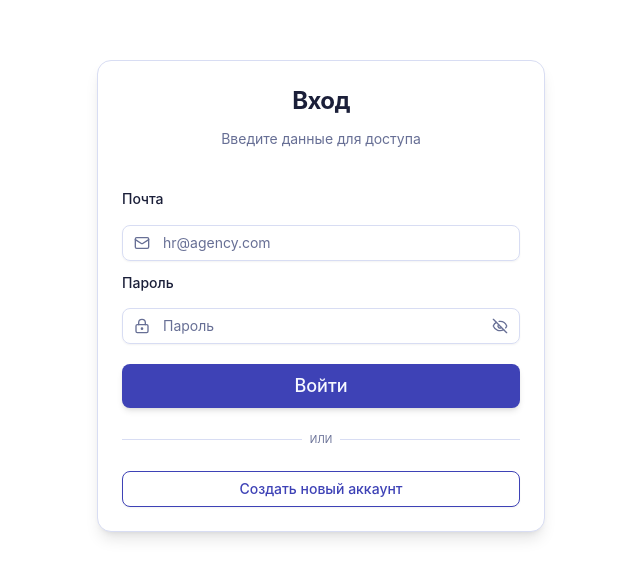
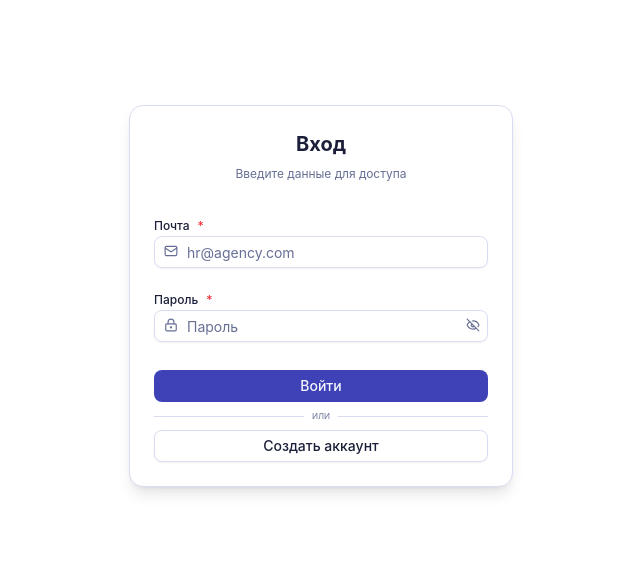
Before and after one commit to echpochmak770/applicant-tracking-system, a React app in the folder frontend/: page /auth in a window 1280 px wide. Shown: the part 104-682 px from the top of the page, without its empty margins (319-959 px from the left). Built offline with nearby package versions, Linux system fonts and the light colour scheme; the HTML template or start-up script is replaced by a standard one; what ag-grid-react would draw is missing.

Commit message:
feat-auth-client-validation

```diff
--- a/frontend/package.json
+++ b/frontend/package.json
@@ -10,6 +10,7 @@
     "preview": "vite preview"
   },
   "dependencies": {
+    "@hookform/resolvers": "^5.2.2",
     "@tailwindcss/vite": "^4.2.0",
     "@tanstack/react-query": "^5.90.21",
     "ag-grid-react": "^35.1.0",
@@ -21,9 +22,11 @@
     "react": "^19.2.0",
     "react-dom": "^19.2.0",
     "react-hook-form": "^7.71.2",
+    "react-imask": "^7.6.1",
     "react-router": "^7.13.0",
     "tailwind-merge": "^3.5.0",
-    "tailwindcss": "^4.2.0"
+    "tailwindcss": "^4.2.0",
+    "zod": "^4.3.6"
   },
   "devDependencies": {
     "@eslint/js": "^9.39.1",
--- a/frontend/src/pages/landing/Auth.tsx
+++ b/frontend/src/pages/landing/Auth.tsx
@@ -1,20 +1,33 @@
 import { useState } from "react";
+import { useForm } from "react-hook-form";
+import { zodResolver } from '@hookform/resolvers/zod';
 import { Button } from "@/components/ui/button";
 import { Input } from "@/components/ui/input";
-import { Field, FieldGroup, FieldLabel } from "@/components/ui/field";
+import { FieldLabel } from "@/components/ui/field";
 import { Card, CardContent, CardDescription, CardHeader, CardTitle } from "@/components/ui/card";
 import { Mail, LockKeyhole, Eye, EyeOff } from "lucide-react";
 import { useNavigate } from "react-router";
+import { LoginSchema, type LoginSchemaType } from "@/schemas/auth/auth.schema";
 
 export default function LoginPage() {
   const navigate = useNavigate();
   const [showPassword, setShowPassword] = useState(false);
   const [isLoading, setIsLoading] = useState(false);
 
-  const handleAuth = async (e: React.FormEvent) => {
-    e.preventDefault();
+  const {
+    register,
+    handleSubmit,
+    formState: { errors, isValid, isSubmitted },
+  } = useForm<LoginSchemaType>({
+    resolver: zodResolver(LoginSchema),
+    mode: 'onBlur',
+  });
+
+  const isButtonDisabled = isSubmitted && !isValid;
+
+  const handleAuth = (data: LoginSchemaType) => {
+    console.log(data)
     if (isLoading) return;
-
     setIsLoading(true);
     setTimeout(() => {
       localStorage.setItem("auth_token", "true");
@@ -25,58 +38,82 @@ export default function LoginPage() {
 
   return (
     <div className="flex min-h-screen items-center justify-center bg-background px-4">
-      <Card className="w-full max-w-md border-border shadow-lg bg-card text-foreground">
-        <CardHeader className="space-y-1 pb-4 text-center">
-          <CardTitle className="text-2xl font-bold tracking-tight">Вход</CardTitle>
-          <CardDescription className="text-sm">Введите данные для доступа</CardDescription>
+      <Card className="w-full max-w-sm border-border shadow-lg bg-card">
+        <CardHeader className="pb-3 text-center">
+          <CardTitle className="text-xl font-bold">Вход</CardTitle>
+          <CardDescription className="text-xs">Введите данные для доступа</CardDescription>
         </CardHeader>
-        <CardContent>
-          <form onSubmit={handleAuth}>
-            <FieldGroup className="gap-3">
-              <Field className="space-y-1">
-                <FieldLabel htmlFor="email">Почта</FieldLabel>
-                <div className="relative">
-                  <Mail className="absolute left-3 top-2.5 h-4 w-4 text-muted-foreground" />
-                  <Input id="email" type="email" placeholder="hr@agency.com" className="h-9 pl-10" required />
+        <CardContent className="pt-0">
+          <form onSubmit={handleSubmit(handleAuth)} noValidate className="space-y-2">
+
+            {/* Email */}
+            <div>
+              <FieldLabel htmlFor="email" className="text-xs font-medium">
+                Почта <span className="text-red-500">*</span>
+              </FieldLabel>
+              <div className="relative mt-0.5">
+                <Mail className="absolute left-2.5 top-2 h-3.5 w-3.5 text-muted-foreground" />
+                <Input
+                  {...register('email')}
+                  id="email"
+                  type="email"
+                  placeholder="hr@agency.com"
+                  className={`h-8 pl-8 text-sm ${
+                    errors.email ? 'border-red-500' : ''
+                  }`}
+                />
               </div>
-              </Field>
+              <div className="h-4 text-[12px] text-red-500">
+                {errors.email ? errors.email.message : ''}
+              </div>
+            </div>
 
-              <Field className="space-y-1">
-                <div className="flex items-center justify-between">
-                  <FieldLabel htmlFor="password text-sm">Пароль</FieldLabel>
-                </div>
-                <div className="relative">
-                  <LockKeyhole className="absolute left-3 top-2.5 h-4 w-4 text-muted-foreground" />
+            {/* Пароль */}
+            <div>
+              <FieldLabel htmlFor="password" className="text-xs font-medium">
+                Пароль <span className="text-red-500">*</span>
+              </FieldLabel>
+              <div className="relative mt-0.5">
+                <LockKeyhole className="absolute left-2.5 top-2 h-3.5 w-3.5 text-muted-foreground" />
                 <Input
+                  {...register('password')}
                   id="password"
                   placeholder="Пароль"
                   type={showPassword ? "text" : "password"}
-                    className="h-9 pl-10 pr-10"
-                    required
+                  className={`h-8 pl-8 pr-8 text-sm ${
+                    errors.password ? 'border-red-500' : ''
+                  }`}
                 />
                 <button
                   type="button"
                   onClick={() => setShowPassword(!showPassword)}
-                    className="absolute right-3 top-2.5 text-muted-foreground hover:text-primary transition-colors"
+                  className="absolute right-2 top-2 text-muted-foreground"
+                  tabIndex={-1}
                 >
-                    {showPassword ? <Eye className="h-4 w-4"/> : <EyeOff className="h-4 w-4" /> }
+                  {showPassword ? <Eye className="h-3.5 w-3.5" /> : <EyeOff className="h-3.5 w-3.5" />}
                 </button>
               </div>
-              </Field>
+              <div className="h-4 text-[12px] text-red-500">
+                {errors.password ? errors.password.message : ''}
+              </div>
+            </div>
 
-                <FieldGroup className="pt-2">
+            {/* Кнопки */}
+            <div className="pt-1">
               <Button
                 type="submit"
-                  className="w-full h-11 bg-primary text-primary-foreground text-lg shadow-md hover:opacity-90 transition-opacity"
+                className="w-full h-8 text-sm"
+                size="sm"
+                disabled={isButtonDisabled || isLoading}
               >
-                  Войти
+                {isLoading ? 'Вход...' : 'Войти'}
               </Button>
 
-                <div className="relative w-full py-2">
+              <div className="relative my-2">
                 <div className="absolute inset-0 flex items-center">
                   <span className="w-full border-t border-border" />
                 </div>
-                  <div className="relative flex justify-center text-[10px] uppercase">
+                <div className="relative flex justify-center text-[8px] uppercase">
                   <span className="bg-card px-2 text-muted-foreground">или</span>
                 </div>
               </div>
@@ -84,14 +121,14 @@ export default function LoginPage() {
               <Button
                 variant="outline"
                 type="button"
-                  className="w-full border-primary text-primary hover:bg-primary/5"
+                className="w-full h-8 text-sm"
+                size="sm"
                 onClick={() => navigate("/register")}
               >
-                  Создать новый аккаунт
+                Создать аккаунт
               </Button>
-              </FieldGroup>
+            </div>
 
-            </FieldGroup>
           </form>
         </CardContent>
       </Card>
--- a/frontend/src/pages/landing/Register.tsx
+++ b/frontend/src/pages/landing/Register.tsx
@@ -1,23 +1,35 @@
 import { useState } from "react";
+import { useForm, Controller } from "react-hook-form";
+import { zodResolver } from '@hookform/resolvers/zod';
+import { IMaskInput } from 'react-imask';
 import { Button } from "@/components/ui/button";
 import { Input } from "@/components/ui/input";
-import {
-  Field,
-  FieldGroup,
-  FieldLabel,
-} from "@/components/ui/field";
+import { FieldLabel } from "@/components/ui/field";
 import { Card, CardContent, CardDescription, CardHeader, CardTitle } from "@/components/ui/card";
-import { Mail, LockKeyhole, User, Eye, EyeOff } from "lucide-react";
+import { Mail, LockKeyhole, User, Eye, EyeOff, Phone } from "lucide-react";
 import { useNavigate } from "react-router";
+import { RegisterSchema, type RegisterSchemaType } from "@/schemas/auth/auth.schema";
+import { cn } from "@/lib/utils";
 
 export default function RegisterPage() {
   const navigate = useNavigate();
   const [isLoading, setIsLoading] = useState(false);
   const [showPass, setShowPass] = useState(false);
 
-  const handleRegister = (e: React.FormEvent) => {
-    e.preventDefault();
+  const {
+    control,
+    register,
+    handleSubmit,
+    formState: { errors, isValid, isSubmitted },
+  } = useForm<RegisterSchemaType>({
+    resolver: zodResolver(RegisterSchema),
+  });
+
+  const isButtonDisabled = isSubmitted && !isValid;
+
+  const handleRegister = (data: RegisterSchemaType) => {
     if (isLoading) return;
+    console.log('Данные формы:', data);
 
     setIsLoading(true);
     setTimeout(() => {
@@ -30,7 +42,7 @@ const navigate = useNavigate();
   return (
     <div className="flex min-h-screen items-center justify-center bg-background px-4 py-10">
       <Card className="w-full max-w-md border-border shadow-xl bg-card">
-        <CardHeader className="space-y-1 text-center">
+        <CardHeader className="space-y-1 text-center pb-4">
           <CardTitle className="text-3xl font-bold tracking-tight text-foreground">
             Регистрация
           </CardTitle>
@@ -39,83 +51,167 @@ const navigate = useNavigate();
           </CardDescription>
         </CardHeader>
 
-        <CardContent>
-          <form onSubmit={handleRegister}>
-            <FieldGroup>
+        <CardContent className="pt-0">
+          <form onSubmit={handleSubmit(handleRegister)} noValidate className="space-y-3">
 
-              <Field>
-                <FieldLabel htmlFor="name" className="text-foreground/90 font-medium">
-                  Имя или название компании
+            {/* Поле Имя */}
+            <div>
+              <FieldLabel htmlFor="name" className="text-foreground/90 font-medium text-sm">
+                Имя <span className="text-red-500">*</span>
               </FieldLabel>
-                <div className="relative">
-                  <User className="absolute left-3 top-3 h-4 w-4 text-muted-foreground" />
+              <div className="relative mt-1">
+                <User className="absolute left-3 top-2.5 h-4 w-4 text-muted-foreground" />
                 <Input
+                  {...register('name')}
                   id="name"
-                    placeholder="Иван Иванов"
-                    className="pl-10 border-border focus-visible:ring-primary"
-                    required
+                  placeholder="Иван"
+                  className={`pl-10 border-border focus-visible:ring-primary h-9 ${
+                    errors.name ? 'border-red-500 focus-visible:ring-red-500' : ''
+                  }`}
+                  aria-invalid={errors.name ? 'true' : 'false'}
                 />
               </div>
-              </Field>
+              <div className="h-5 text-xs text-red-500 mt-0.5">
+                {errors.name ? errors.name.message : ''}
+              </div>
+            </div>
 
-              <Field>
-                <FieldLabel htmlFor="email" className="text-foreground/90 font-medium">
-                  Электронная почта
+            {/* Поле Фамилия */}
+            <div>
+              <FieldLabel htmlFor="surname" className="text-foreground/90 font-medium text-sm">
+                Фамилия
               </FieldLabel>
-                <div className="relative">
-                  <Mail className="absolute left-3 top-3 h-4 w-4 text-muted-foreground" />
+              <div className="relative mt-1">
+                <User className="absolute left-3 top-2.5 h-4 w-4 text-muted-foreground" />
                 <Input
+                  {...register('surname')}
+                  id="surname"
+                  placeholder="Иванов"
+                  className={`pl-10 border-border focus-visible:ring-primary h-9 ${
+                    errors.surname ? 'border-red-500 focus-visible:ring-red-500' : ''
+                  }`}
+                  aria-invalid={errors.surname ? 'true' : 'false'}
+                />
+              </div>
+              <div className="h-5 text-xs text-red-500 mt-0.5">
+                {errors.surname ? errors.surname.message : ''}
+              </div>
+            </div>
+
+            {/* Поле Email */}
+            <div>
+              <FieldLabel htmlFor="email" className="text-foreground/90 font-medium text-sm">
+                Электронная почта <span className="text-red-500">*</span>
+              </FieldLabel>
+              <div className="relative mt-1">
+                <Mail className="absolute left-3 top-2.5 h-4 w-4 text-muted-foreground" />
+                <Input
+                  {...register('email')}
                   id="email"
                   type="email"
                   placeholder="hr@agency.com"
-                    className="pl-10 border-border focus-visible:ring-primary"
-                    required
+                  className={`pl-10 border-border focus-visible:ring-primary h-9 ${
+                    errors.email ? 'border-red-500 focus-visible:ring-red-500' : ''
+                  }`}
+                  aria-invalid={errors.email ? 'true' : 'false'}
                 />
               </div>
-              </Field>
+              <div className="h-5 text-xs text-red-500 mt-0.5">
+                {errors.email ? errors.email.message : ''}
+              </div>
+            </div>
 
-            <Field className="space-y-1">
-                <FieldLabel htmlFor="password">Пароль</FieldLabel>
+            <div className="space-y-1">
+              <FieldLabel htmlFor="phone" className="text-foreground/90 font-medium text-sm">
+                Телефон <span className="text-muted-foreground text-xs">(необязательно)</span>
+              </FieldLabel>
               <div className="relative">
+                <Phone className="absolute left-3 top-2.5 h-4 w-4 text-muted-foreground z-10" />
+                <Controller
+                  name="phone"
+                  control={control}
+                  render={({ field: { onChange, value, onBlur, ref } }) => (
+                    <IMaskInput
+                      // Маска позволяет ввести "+" и до 15 цифр (максимум по стандарту)
+                      mask="+000000000000000"
+                      definitions={{
+                        '0': /[0-9]/,
+                      }}
+                      lazy={true} // Маска (плюс) появится только при фокусе или вводе
+                      value={value || ''}
+                      unmask={false} // Сохраняем "+" в react-hook-form для соответствия схеме
+                      onAccept={(val) => onChange(val)}
+                      onBlur={onBlur}
+                      inputRef={ref}
+                      className={cn(
+                        "flex h-9 w-full rounded-md border border-input bg-transparent px-3 py-1 text-sm shadow-sm transition-colors placeholder:text-muted-foreground focus-visible:outline-none focus-visible:ring-1 focus-visible:ring-ring pl-10",
+                        errors.phone && "border-red-500 focus-visible:ring-red-500"
+                      )}
+                      placeholder="+1 234 567 89 00"
+                      id="phone"
+                      type="tel"
+                    />
+                  )}
+                />
+              </div>
+              <p className="h-5 text-[11px] text-red-500 mt-0.5 ml-1">
+                {errors.phone?.message}
+              </p>
+            </div>
+
+            {/* Поле Пароль */}
+            <div>
+              <FieldLabel htmlFor="password" className="text-foreground/90 font-medium text-sm">
+                Пароль <span className="text-red-500">*</span>
+              </FieldLabel>
+              <div className="relative mt-1">
                 <LockKeyhole className="absolute left-3 top-2.5 h-4 w-4 text-muted-foreground" />
                 <Input
+                  {...register('password')}
                   id="password"
                   type={showPass ? "text" : "password"}
-                    className="h-9 pl-10 pr-10"
+                  className={`pl-10 pr-10 h-9 ${
+                    errors.password ? 'border-red-500 focus-visible:ring-red-500' : 'border-border'
+                  }`}
                   placeholder="Пароль"
-                    required
+                  aria-invalid={errors.password ? 'true' : 'false'}
                 />
                 <button
                   type="button"
                   onClick={() => setShowPass(!showPass)}
                   className="absolute right-3 top-2.5 text-muted-foreground hover:text-primary"
+                  tabIndex={-1}
                 >
                   {showPass ? <Eye className="h-4 w-4" /> : <EyeOff className="h-4 w-4" />}
                 </button>
               </div>
-              </Field>
+              <div className="h-5 text-xs text-red-500 mt-0.5">
+                {errors.password ? errors.password.message : ''}
+              </div>
+            </div>
 
-              <FieldGroup className="pt-4">
+            {/* Кнопка отправки */}
+            <div className="pt-4">
               <Button
                 type="submit"
-                  className="w-full h-11 bg-primary text-primary-foreground text-lg shadow-md hover:opacity-90 transition-opacity"
+                className="w-full h-10 bg-primary text-primary-foreground shadow-md hover:opacity-90 transition-opacity disabled:opacity-50 disabled:cursor-not-allowed"
+                disabled={isButtonDisabled || isLoading}
               >
-                  Создать аккаунт
+                {isLoading ? 'Создание...' : 'Создать аккаунт'}
               </Button>
 
-                <p className="text-center text-sm text-muted-foreground mt-2">
+              <p className="text-center text-sm text-muted-foreground mt-3">
                 Уже есть аккаунт?{" "}
                 <button
                   type="button"
-                    className="text-primary font-semibold hover:underline"
+                  className="text-primary font-semibold hover:underline focus:outline-none focus:ring-2 focus:ring-primary focus:ring-offset-2 rounded"
                   onClick={() => navigate("/auth")}
                 >
                   Войти
                 </button>
               </p>
-              </FieldGroup>
+            </div>
 
-            </FieldGroup>
           </form>
         </CardContent>
       </Card>
```
Also changed, not shown: frontend/src/schemas/auth/auth.schema.ts (added, +77 -0 lines), 1 other file (tests, documents, lock files or other folders). Lines whose indentation alone changed are shown as unchanged.
